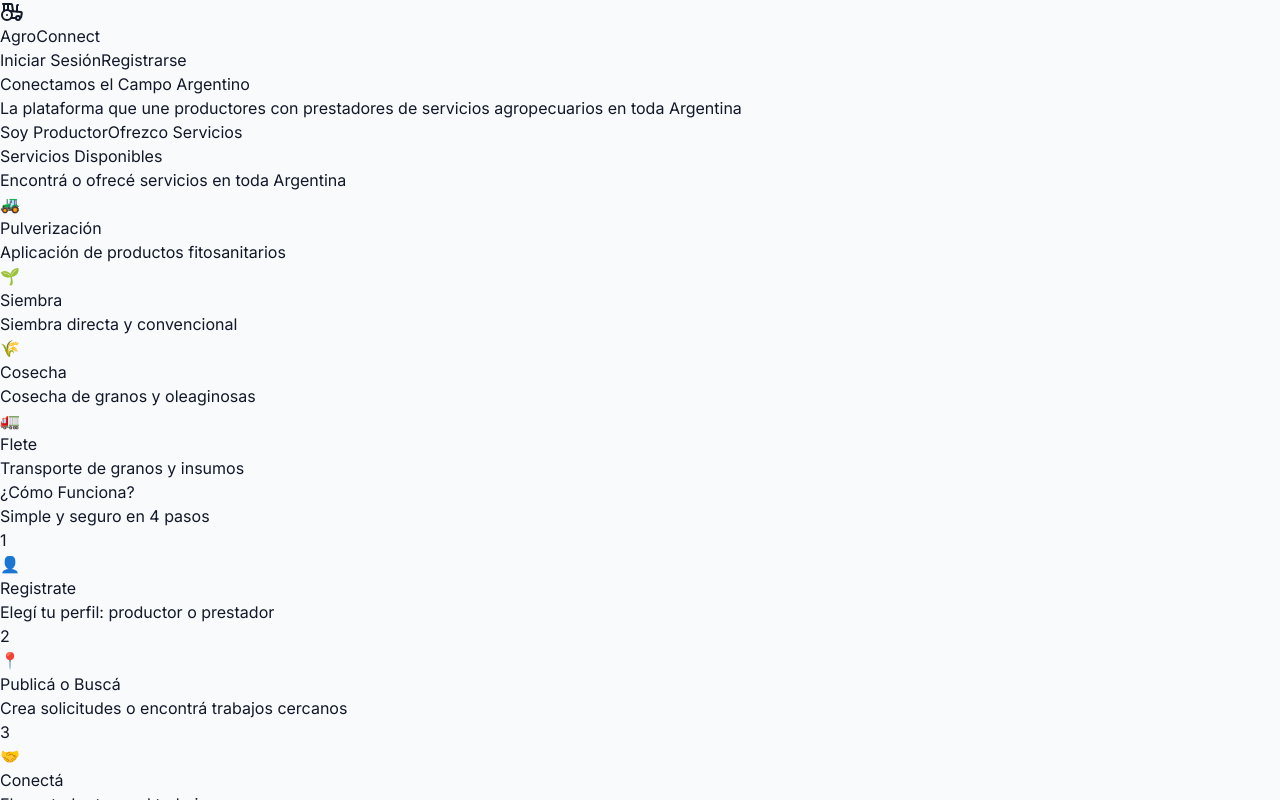
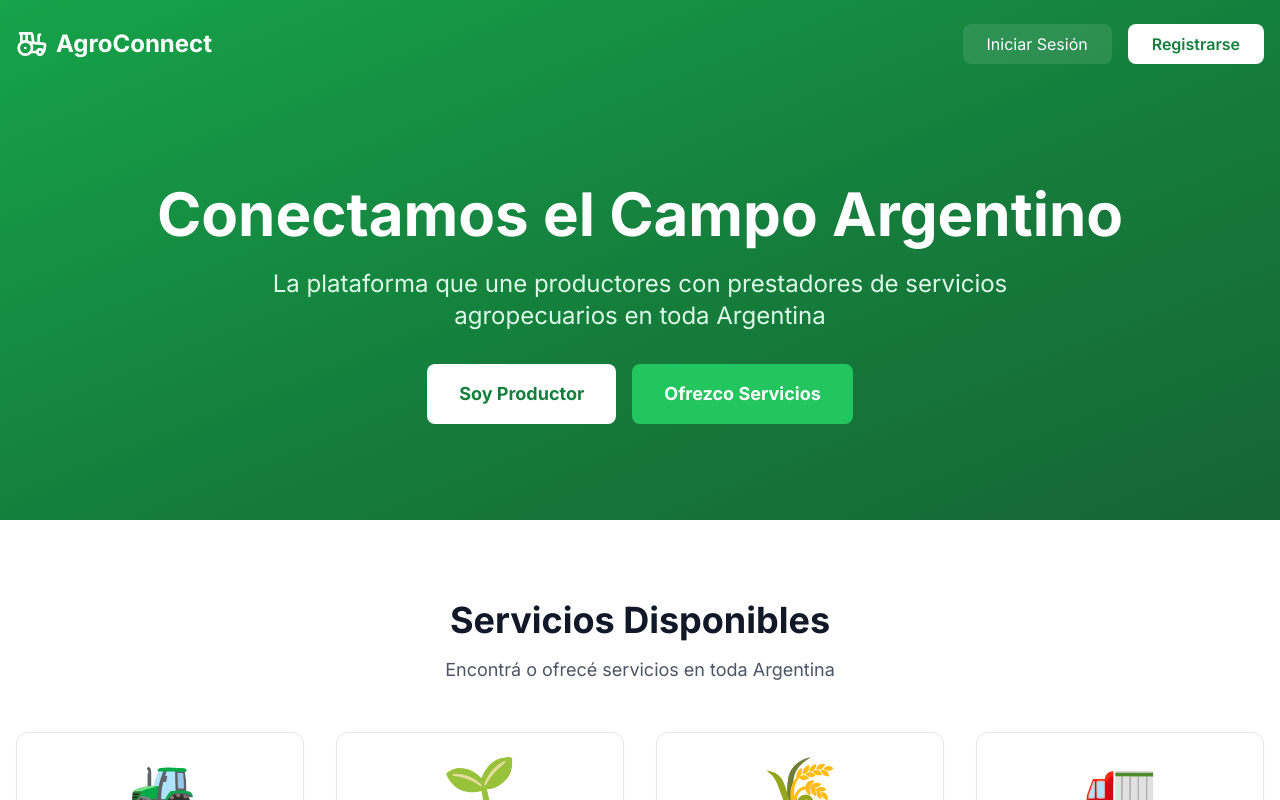
Before and after one commit to juanmanueldasilveira/https-www.genspark.ai-agents-id-c94ad905-1e20-40fe-a2bd-a4260ee331ff, a Next.js app: page / in a window 1280 px wide. Shown: the top 800 px of the page. Built offline with nearby package versions, Linux system fonts and the light colour scheme.

Commit message:
Add files via upload

```diff
--- /dev/null
+++ b/next.config.mjs
@@ -0,0 +1,14 @@
+/** @type {import('next').NextConfig} */
+const nextConfig = {
+  reactStrictMode: true,
+  images: {
+    domains: ['supabase.co'],
+  },
+  experimental: {
+    serverActions: {
+      allowedOrigins: ['localhost:3000'],
+    },
+  },
+}
+
+export default nextConfig
--- /dev/null
+++ b/tailwind.config.ts
@@ -0,0 +1,41 @@
+import type { Config } from 'tailwindcss'
+
+const config: Config = {
+  content: [
+    './pages/**/*.{js,ts,jsx,tsx,mdx}',
+    './components/**/*.{js,ts,jsx,tsx,mdx}',
+    './app/**/*.{js,ts,jsx,tsx,mdx}',
+  ],
+  theme: {
+    extend: {
+      colors: {
+        primary: {
+          50: '#f0fdf4',
+          100: '#dcfce7',
+          200: '#bbf7d0',
+          300: '#86efac',
+          400: '#4ade80',
+          500: '#22c55e',
+          600: '#16a34a',
+          700: '#15803d',
+          800: '#166534',
+          900: '#14532d',
+        },
+        secondary: {
+          50: '#fefce8',
+          100: '#fef9c3',
+          200: '#fef08a',
+          300: '#fde047',
+          400: '#facc15',
+          500: '#eab308',
+          600: '#ca8a04',
+          700: '#a16207',
+          800: '#854d0e',
+          900: '#713f12',
+        },
+      },
+    },
+  },
+  plugins: [],
+}
+export default config
```
Also changed, not shown: tsconfig.json (added, +27 -0 lines).
